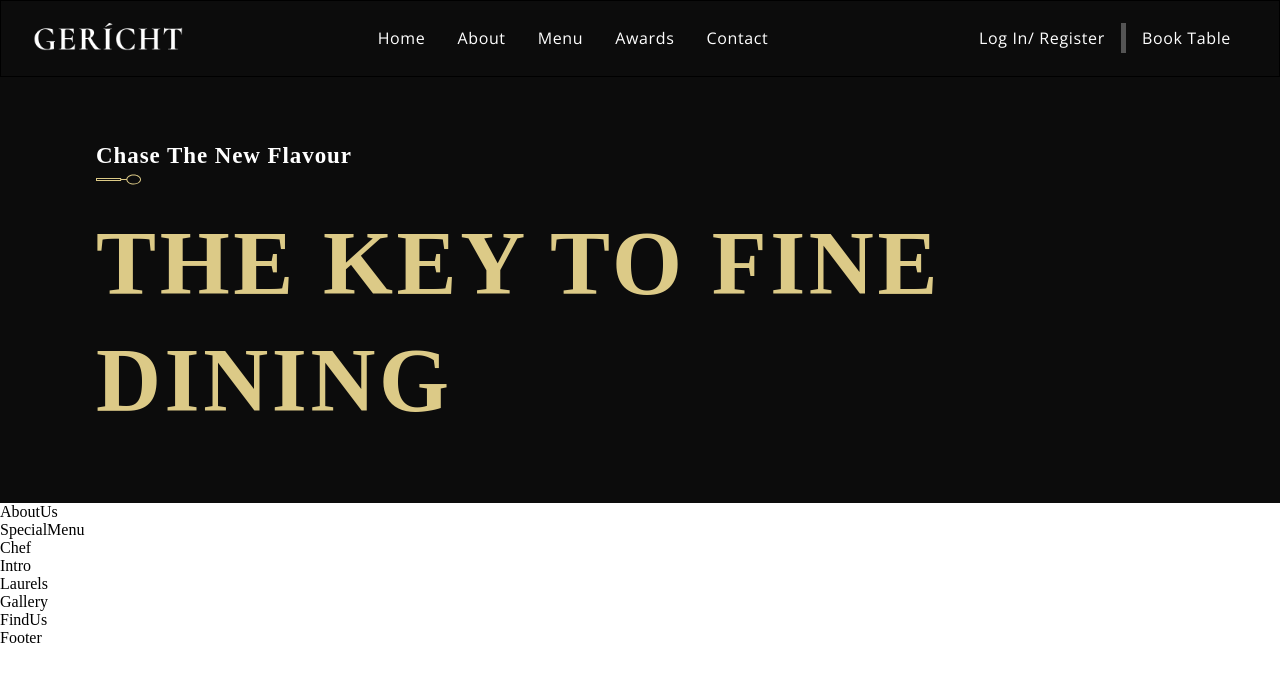
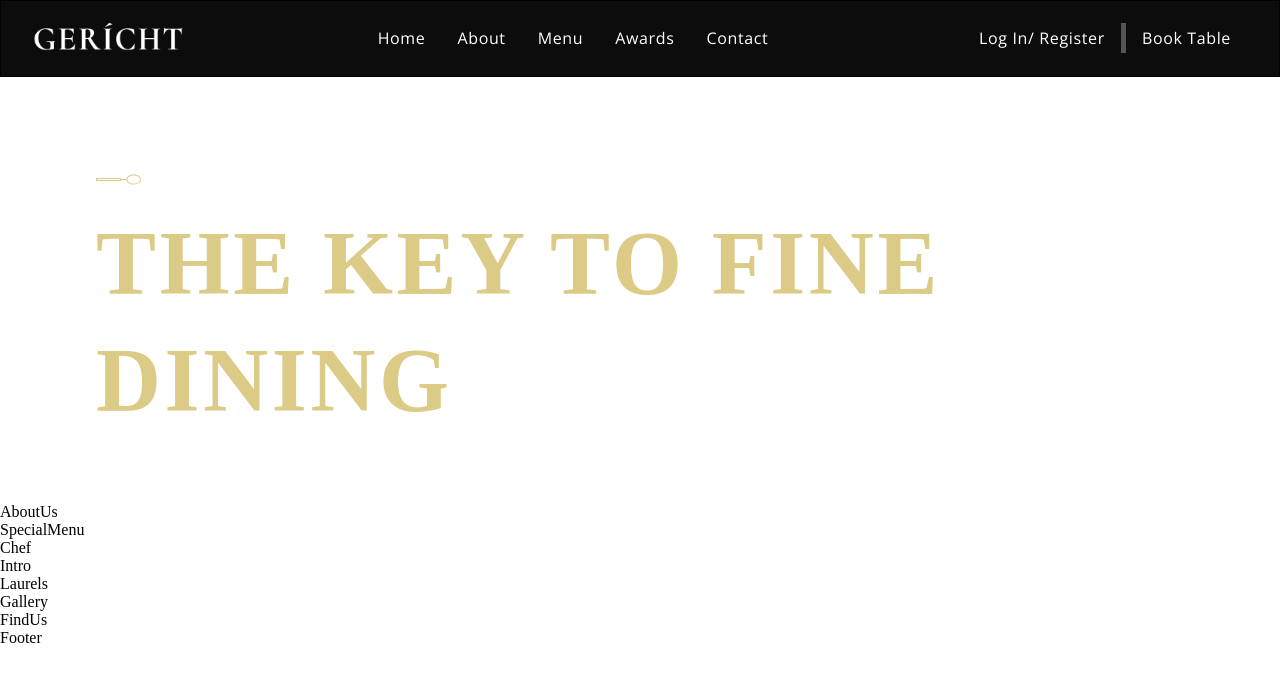
Before and after one commit to Alfred-KInyua/geritch-hotel, a React (Create React App) app: page / in a window 1280 px wide. Shown: the top 682 px of the page. Built offline with nearby package versions, Linux system fonts and the light colour scheme; a web font is replaced by a local one.

Commit message:
Add css file

```diff
--- a/src/container/Header/Header.css
+++ b/src/container/Header/Header.css
@@ -1,5 +1,5 @@
 .app__header {
-  background-color: var(--color-black);
+  background-color: var(--color-blac);
 }
 .app__header-h1 {
   font-family: var(--font-base);
```
